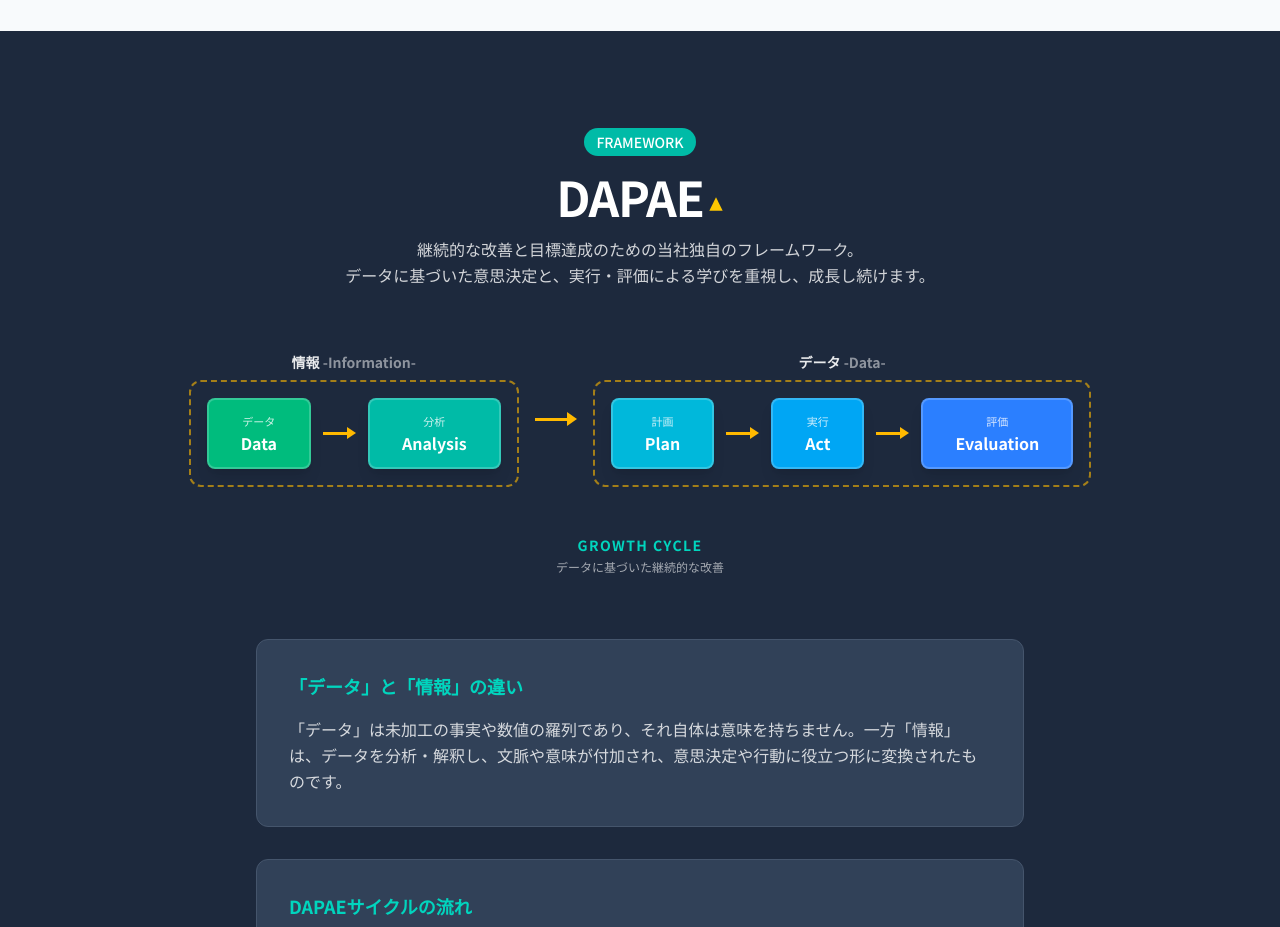
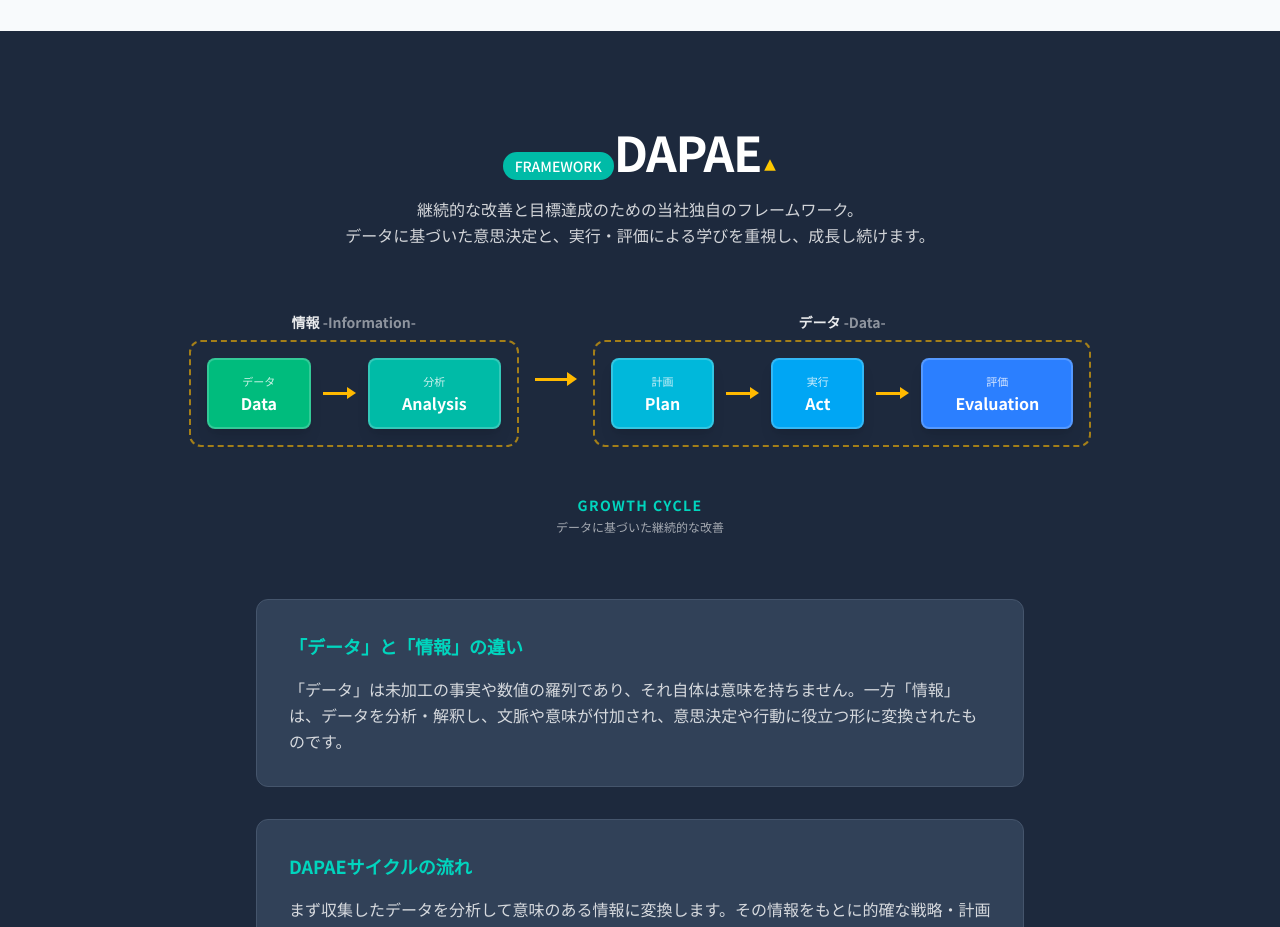
Before and after one commit to tasai-lab/fractal-hp, a Next.js app: page /about-fractal in a window 1280 px wide. Shown: the part 3880-4807 px from the top of the page. Built offline with nearby package versions, Linux system fonts and the light colour scheme.

Commit message:
style: DAPAEの三角形をテキストベースラインに揃える

```diff
--- a/src/app/about-fractal/page.tsx
+++ b/src/app/about-fractal/page.tsx
@@ -385,9 +385,9 @@ export default function AboutFractalPage() {
           <span className="inline-block px-3 py-1 bg-teal-500 text-white rounded-full text-xs md:text-sm font-medium mb-3 md:mb-4">
             FRAMEWORK
           </span>
-          <h3 className="text-2xl md:text-5xl font-bold mb-3 md:mb-4 tracking-tight flex items-end justify-center gap-1">
+          <h3 className="text-2xl md:text-5xl font-bold mb-3 md:mb-4 tracking-tight inline-flex items-baseline justify-center">
             <span>DAPAE</span>
-            <svg className="w-3 h-3 md:w-4 md:h-4 text-yellow-400 mb-1 md:mb-2" viewBox="0 0 24 24" fill="currentColor">
+            <svg className="w-2.5 h-2.5 md:w-3.5 md:h-3.5 text-yellow-400 ml-0.5" viewBox="0 0 24 24" fill="currentColor">
               <polygon points="12,2 22,22 2,22" />
             </svg>
           </h3>
```
